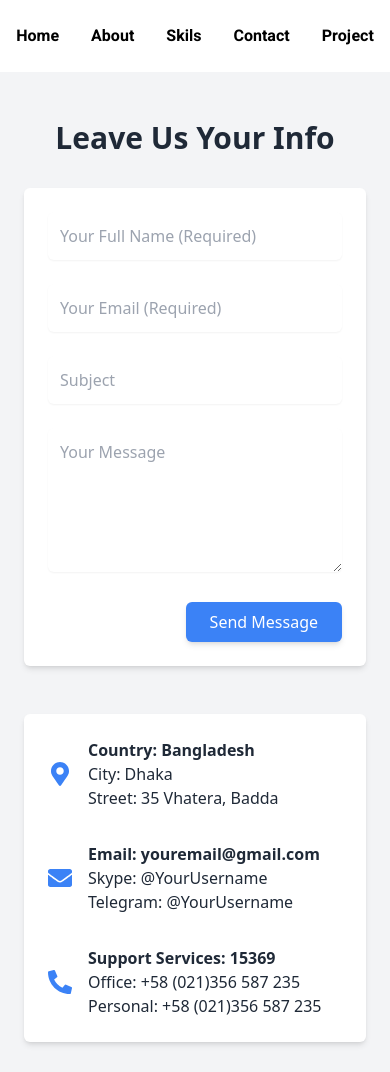
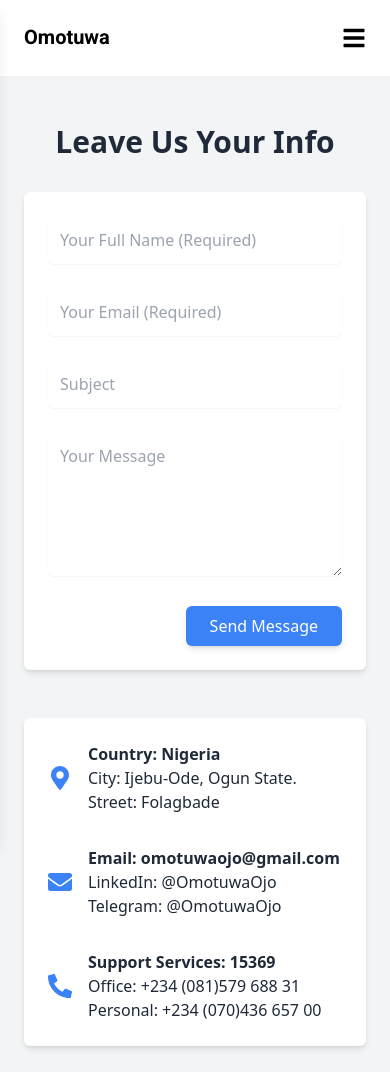
Before and after one commit to omotuwaojo/portfolio-react, a React (Vite) app: page /contact in a window 390 px wide. Shown: the top 1072 px of the page. Built offline with nearby package versions, Linux system fonts and the light colour scheme.

Commit message:
update nav to be responsive

```diff
--- a/src/components/Contact.jsx
+++ b/src/components/Contact.jsx
@@ -73,9 +73,9 @@ const ContactPage = () => {
             <div className="flex items-center space-x-4">
               <FaMapMarkerAlt className="text-blue-500 text-2xl" />
               <div>
-                <p className="text-gray-800 font-bold">Country: Bangladesh</p>
-                <p className="text-gray-800">City: Dhaka</p>
-                <p className="text-gray-800">Street: 35 Vhatera, Badda</p>
+                <p className="text-gray-800 font-bold">Country: Nigeria</p>
+                <p className="text-gray-800">City: Ijebu-Ode, Ogun State.</p>
+                <p className="text-gray-800">Street: Folagbade </p>
               </div>
             </div>
 
@@ -83,9 +83,9 @@ const ContactPage = () => {
             <div className="flex items-center space-x-4">
               <FaEnvelope className="text-blue-500 text-2xl" />
               <div>
-                <p className="text-gray-800 font-bold">Email: youremail@gmail.com</p>
-                <p className="text-gray-800">Skype: @YourUsername</p>
-                <p className="text-gray-800">Telegram: @YourUsername</p>
+                <p className="text-gray-800 font-bold">Email: omotuwaojo@gmail.com</p>
+                <p className="text-gray-800">LinkedIn: @OmotuwaOjo</p>
+                <p className="text-gray-800">Telegram: @OmotuwaOjo</p>
               </div>
             </div>
 
@@ -94,8 +94,8 @@ const ContactPage = () => {
               <FaPhoneAlt className="text-blue-500 text-2xl" />
               <div>
                 <p className="text-gray-800 font-bold">Support Services: 15369</p>
-                <p className="text-gray-800">Office: +58 (021)356 587 235</p>
-                <p className="text-gray-800">Personal: +58 (021)356 587 235</p>
+                <p className="text-gray-800">Office: +234 (081)579 688 31</p>
+                <p className="text-gray-800">Personal: +234 (070)436 657 00</p>
               </div>
             </div>
           </div>
--- a/src/components/Feature.jsx
+++ b/src/components/Feature.jsx
@@ -4,7 +4,7 @@ export default function Feature() {
     return (
         <section >
             <div className='flex justify-center py-5'>
-                <h1 className='font-semibold text-xl justify-start'>Feature works</h1>
+                <h1 className='font-semibold text-xl justify-start'>Future Projects</h1>
             </div>
             <div className="font-custom max-w-3xl mx-auto bg-white rounded-lg p-4  overflow-hidden flex flex-col md:flex-row">
 
@@ -12,7 +12,7 @@ export default function Feature() {
                     <img class="w-80   " src="/images/Rectangle 30.png" alt="Feature Post Image" />
                 </div>
                 <div className="p-4  flex flex-col justify-center">
-                    <h2 className="text-2xl md:text-3xl font-bold text-gray-800 mb-3">Feature Post Title</h2>
+                    <h2 className="text-2xl md:text-3xl font-bold text-gray-800 mb-3">Quiz Bot</h2>
                     {/*  */}
                     <div className="flex items-center text-gray-500 text-sm mb-3">
                         <span>October 25, 2024</span>
@@ -20,7 +20,7 @@ export default function Feature() {
                         <span>Tech</span>
                     </div>
                     <p class="text-gray-600 text-base mb-6">
-                        This is a brief introduction to the feature post. It should be engaging and give the reader an overview of what the post will cover.
+                        This is a project for students to complete that quizs on a websites the project amis to assist students, works to help in quiz complition and give answer to quizes
                     </p>
                     <span className="mx-3 border-b border-gray-300 h-4"></span>
                 </div>
@@ -32,7 +32,7 @@ export default function Feature() {
                     <img class="w-80   " src="/images/Rectangle 34.png" alt="Feature Post Image" />
                 </div>
                 <div className="p-4  flex flex-col justify-center">
-                    <h2 className="text-2xl md:text-3xl font-bold text-gray-800 mb-3">Feature Post Title</h2>
+                    <h2 className="text-2xl md:text-3xl font-bold text-gray-800 mb-3">Fish Dectection App</h2>
                     {/*  */}
                     <div className="flex items-center text-gray-500 text-sm mb-3">
                         <span>October 25, 2024</span>
@@ -40,7 +40,7 @@ export default function Feature() {
                         <span>Tech</span>
                     </div>
                     <p class="text-gray-600 text-base mb-6">
-                        This is a brief introduction to the feature post. It should be engaging and give the reader an overview of what the post will cover.
+                        This project aims is to help dectect fish a an area in the rivers, oceans and sea. it tell if fish are in particuler areas.
                     </p>
                     <span className="mx-3 border-b border-gray-300 h-4"></span>
                 </div>
@@ -52,7 +52,7 @@ export default function Feature() {
                     <img class="w-80   " src="/images/Rectangle 32.png" alt="Feature Post Image" />
                 </div>
                 <div className="p-4  flex flex-col justify-center">
-                    <h2 className="text-2xl md:text-3xl font-bold text-gray-800 mb-3">Feature Post Title</h2>
+                    <h2 className="text-2xl md:text-3xl font-bold text-gray-800 mb-3">Hotel recommendation system </h2>
                     {/*  */}
                     <div className="flex items-center text-gray-500 text-sm mb-3">
                         <span>October 25, 2024</span>
@@ -60,7 +60,7 @@ export default function Feature() {
                         <span>Tech</span>
                     </div>
                     <p class="text-gray-600 text-base mb-6">
-                        This is a brief introduction to the feature post. It should be engaging and give the reader an overview of what the post will cover.
+                        This project helps user to locate hotels in area particular areas and even suggest to the user based on the preffrences and location are the user profile.
                     </p>
                     <span className="mx-3 border-b border-gray-300 h-4"></span>
                 </div>
--- a/src/components/Header.jsx
+++ b/src/components/Header.jsx
@@ -1,20 +1,102 @@
-import React from 'react'
-import { Link, NavLink } from "react-router-dom";
+
+import { useState } from "react";
+import { Link } from "react-router-dom";
+import { FaBars, FaTimes } from "react-icons/fa";
 
 export default function Header() {
+
+  const [isSidebarOpen, setIsSidebarOpen] = useState(false);
+
+  const toggleSidebar = () => setIsSidebarOpen(!isSidebarOpen);
+
   return (
-    <div className='font-custom bg-white flex justify-around py-6 shadow-md'>
-      {/* <div>
-        <h2 className='font-bold text-[20px]'>MRJO</h2>
-      </div> */}
-      <div className='flex '>
+    <div className="font-custom bg-white py-6 shadow-md">
+      {/* Navbar Container */}
+      <div className="flex justify-between items-center px-6 md:px-10">
+        {/* Logo */}
+        <div className="text-xl font-bold">
+          <Link to="/" className="hover:text-blue-500">Omotuwa</Link>
+        </div>
 
-        <Link to="/" className='mx-4 font-semibold hover:text-red-600'> Home</Link>
-        <Link to="/about" className='mx-4 font-semibold hover:text-red-600'> About</Link>
-        <Link to="/skils" className='mx-4 font-semibold hover:text-red-600'>Skils</Link>
-        <Link to="/contact" className='mx-4 font-semibold hover:text-red-600'> Contact</Link>
-        <Link to="/Project" className='mx-4 font-semibold hover:text-red-600'>Project</Link>
+        {/* Hamburger Menu for Small Screens */}
+        <button
+          onClick={toggleSidebar}
+          className="text-2xl md:hidden focus:outline-none"
+        >
+          <FaBars />
+        </button>
+
+        {/* Links Section (Visible for Larger Screens) */}
+        <div className="hidden md:flex space-x-6">
+          <Link to="/" className="font-semibold hover:text-red-600">Home</Link>
+          <Link to="/about" className="font-semibold hover:text-red-600">About</Link>
+          <Link to="/skils" className="font-semibold hover:text-red-600">Skills</Link>
+          <Link to="/contact" className="font-semibold hover:text-red-600">Contact</Link>
+          <Link to="/project" className="font-semibold hover:text-red-600">Project</Link>
+        </div>
       </div>
+
+      {/* Sidebar */}
+      <div
+        className={`fixed top-0 left-0 h-full w-[250px] bg-white shadow-lg transform transition-transform duration-300 z-50 ${
+          isSidebarOpen ? "translate-x-0" : "-translate-x-full"
+        }`}
+      >
+        {/* Close Button */}
+        <button
+          onClick={toggleSidebar}
+          className="text-xl absolute top-4 right-4 focus:outline-none"
+        >
+          <FaTimes />
+        </button>
+
+        {/* Sidebar Links */}
+        <div className="mt-10 flex flex-col space-y-6 px-6">
+          <Link
+            to="/"
+            onClick={toggleSidebar}
+            className="font-semibold hover:text-red-600"
+          >
+            Home
+          </Link>
+          <Link
+            to="/about"
+            onClick={toggleSidebar}
+            className="font-semibold hover:text-red-600"
+          >
+            About
+          </Link>
+          <Link
+            to="/skils"
+            onClick={toggleSidebar}
+            className="font-semibold hover:text-red-600"
+          >
+            Skills
+          </Link>
+          <Link
+            to="/contact"
+            onClick={toggleSidebar}
+            className="font-semibold hover:text-red-600"
+          >
+            Contact
+          </Link>
+          <Link
+            to="/project"
+            onClick={toggleSidebar}
+            className="font-semibold hover:text-red-600"
+          >
+            Project
+          </Link>
+        </div>
+      </div>
+
+      {/* Overlay (Optional: Click to Close Sidebar) */}
+      {isSidebarOpen && (
+        <div
+          onClick={toggleSidebar}
+          className="fixed inset-0 bg-black bg-opacity-30 z-40"
+        ></div>
+      )}
     </div>
-  )
+  );
 }
--- a/src/components/Language.jsx
+++ b/src/components/Language.jsx
@@ -3,9 +3,9 @@ import React from 'react'
 export default function Language() {
     const languages = [
         { name: "English", level: "Fluent", percentage: 90 },
-        { name: "Spanish", level: "Intermediate", percentage: 70 },
-        { name: "French", level: "Beginner", percentage: 50 },
-        { name: "German", level: "Beginner", percentage: 40 },
+        { name: "Yoruba", level: "Intermediate", percentage: 70 },
+        // { name: "French", level: "Beginner", percentage: 50 },
+        // { name: "German", level: "Beginner", percentage: 40 },
     ];
 
     return (
--- a/src/components/Map.jsx
+++ b/src/components/Map.jsx
@@ -2,7 +2,7 @@ import React from 'react'
 
 export default function Map() {
     return (
-        <div className="bg-gray-100 md:m-12">
+        <div className="bg-gray-100 md:m-12 p-6">
             {/* Map Section */}
             <div className="relative">
                 {/* Embed Google Map */}
```
